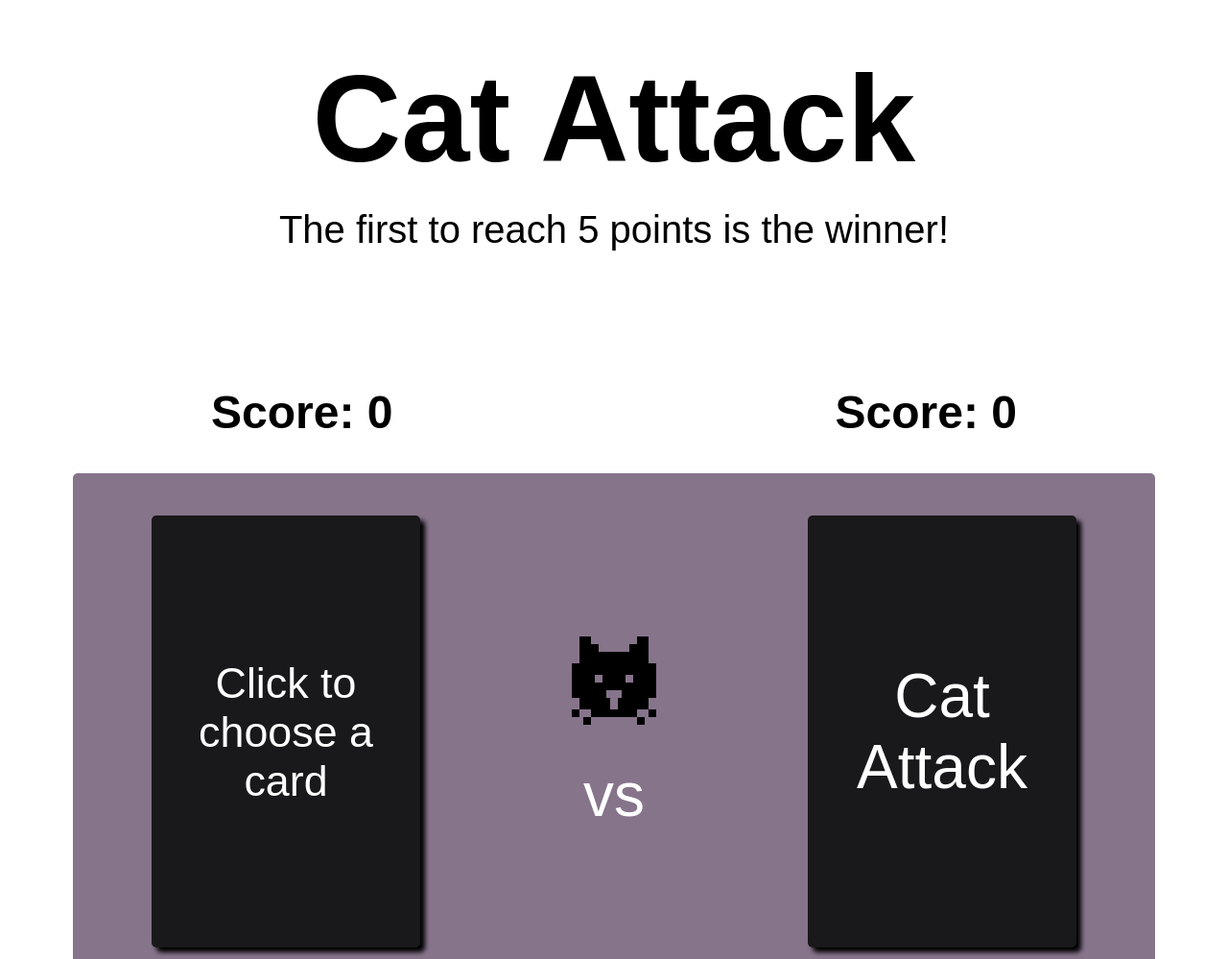
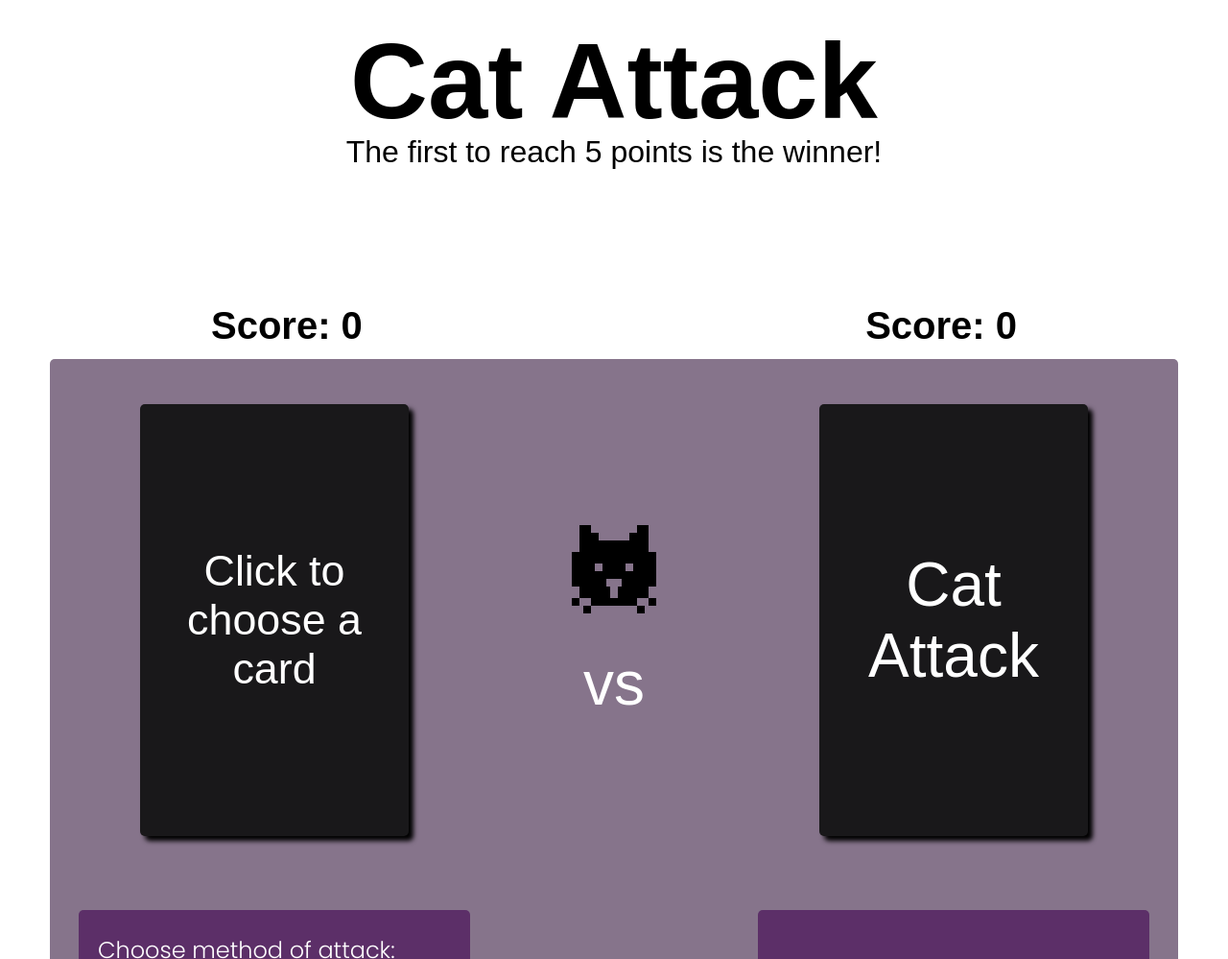
Before and after one commit to BeckyRushton/Cat-Attack-JS-Game, a plain HTML site: page index.html in a window 1280 px wide. Shown: the top 999 px of the page at 96% size. Drawn offline with Linux system fonts and the light colour scheme; a script that the page names is missing; a web font is replaced by a local one.

Commit message:
Fixed issues with title being too big so can now see everything without scrolling

```diff
--- a/styles.scss
+++ b/styles.scss
@@ -27,11 +27,13 @@ body {
   text-align: center;
   display: flex;
   flex-direction: column;
-  justify-content: space-around;
+  justify-content: center;
   align-items: center;
+
   &__title {
-    font-size: 5rem;
-    margin-top: 50px;
+    font-size: 6rem;
+    margin-top: 20px;
+    height: 100px;
     font-weight: bold;
   }
   &__tagline {
@@ -73,7 +75,7 @@ body {
 
 .cardTable {
   background-color: $table-colour;
-  margin: 2%;
+  margin: 1%;
   display: grid;
   border-radius: 5px;
   grid-template-columns: 1fr 1fr 1fr 1fr 1fr 1fr 1fr;
@@ -252,17 +254,16 @@ body {
   .gameName {
     gap: 20px;
     &__title {
-      font-size: 8rem;
+      font-size: 7rem;
     }
     &__tagline {
-      font-size: 2.5rem;
+      font-size: 2rem;
     }
   }
   .scores {
-    font-size: 3rem;
+    font-size: 2.5rem;
   }
   .cardTable {
-    margin: 3%;
     display: grid;
     border-radius: 5px;
     grid-template-columns: 1fr 1fr 1fr 1fr 1fr 1fr 1fr;
@@ -274,19 +275,21 @@ body {
   }
 
   .resultMessage {
-    font-size: 4.5rem;
+    font-size: 4rem;
   }
 
   .catStats {
     font-size: 1.5rem;
     grid-area: stats;
     margin: 30px;
+    height: 200px;
   }
 
   .computerWaiting {
     font-size: 2rem;
     grid-area: waiting;
     margin: 30px;
+    height: 200px;
   }
 
   .catCardUser {
```
Also changed, not shown: styles.css, 1 other file.
